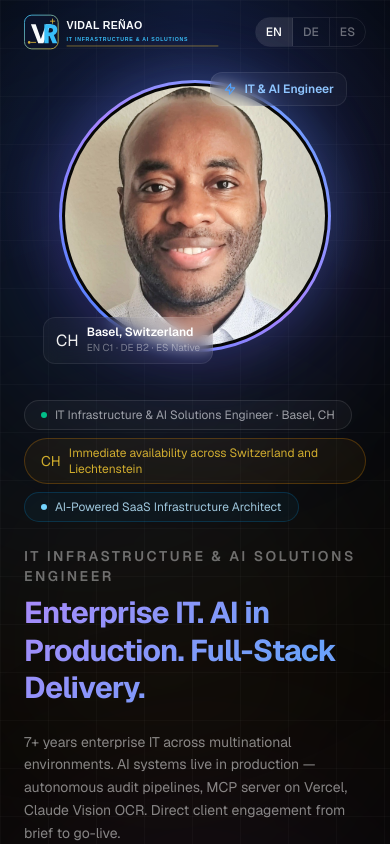
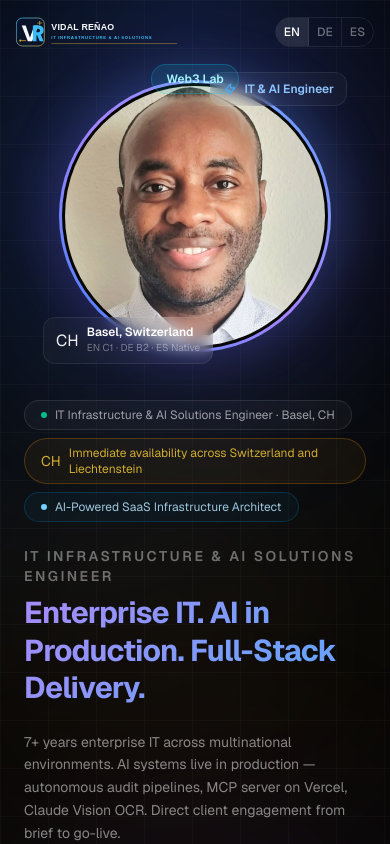
Before and after one commit to vidal-renao/vidal-pro-portfolio, a Next.js app: page /en in a window 390 px wide. Shown: the top 844 px of the page. Built offline with nearby package versions, Linux system fonts and the light colour scheme.

Commit message:
feat: link Web3 lab from portfolio navigation

```diff
--- a/components/NavBar.tsx
+++ b/components/NavBar.tsx
@@ -31,6 +31,7 @@ export default function NavBar() {
     { href: "#stack", label: t("stack") },
     { href: "#experience", label: t("experience") },
     { href: "#projects", label: t("projects") },
+    { href: `/${locale}/labs/community-fund`, label: t("lab") },
     { href: "#contact", label: t("contact") },
   ];
 
@@ -42,17 +43,17 @@ export default function NavBar() {
           : "bg-transparent"
       }`}
     >
-      <nav className="max-w-6xl mx-auto px-6 h-16 flex items-center justify-between">
+      <nav className="max-w-6xl mx-auto px-4 sm:px-6 h-16 flex items-center justify-between gap-3">
         {/* Brand identity */}
         <a href="#" className="group" aria-label="Vidal Reñao home">
           <Logo
             variant="inline"
-            className="h-10 w-auto max-w-[205px] sm:max-w-[245px] transition-opacity group-hover:opacity-90"
+            className="h-10 w-auto max-w-[170px] sm:max-w-[245px] transition-opacity group-hover:opacity-90"
           />
         </a>
 
         {/* Center links */}
-        <ul className="hidden md:flex items-center gap-8">
+        <ul className="hidden md:flex items-center gap-4 lg:gap-7">
           {navLinks.map((link) => (
             <li key={link.href}>
               <a
@@ -73,7 +74,7 @@ export default function NavBar() {
               <button
                 key={l}
                 onClick={() => switchLocale(l)}
-                className={`px-2.5 py-1.5 transition-colors duration-150 ${
+                className={`px-2 py-1.5 sm:px-2.5 transition-colors duration-150 ${
                   locale === l
                     ? "bg-white/10 text-white"
                     : "text-white/40 hover:text-white/70"
@@ -93,6 +94,14 @@ export default function NavBar() {
           </a>
         </div>
       </nav>
+      <div className="flex justify-center px-4 pb-3 md:hidden">
+        <a
+          href={`/${locale}/labs/community-fund`}
+          className="rounded-full border border-cyan-400/25 bg-cyan-400/10 px-3.5 py-1.5 text-xs font-semibold text-cyan-200 transition-colors hover:bg-cyan-400/20"
+        >
+          {t("lab")}
+        </a>
+      </div>
     </header>
   );
 }
--- a/messages/de.json
+++ b/messages/de.json
@@ -5,6 +5,7 @@
     "certifications": "Zertifizierungen",
     "experience": "Erfahrung",
     "projects": "Projekte",
+    "lab": "Web3 Lab",
     "contact": "Kontakt",
     "hire": "Gespräch starten"
   },
--- a/messages/en.json
+++ b/messages/en.json
@@ -5,6 +5,7 @@
     "certifications": "Certifications",
     "experience": "Experience",
     "projects": "Projects",
+    "lab": "Web3 Lab",
     "contact": "Contact",
     "hire": "Let's Talk"
   },
--- a/messages/es.json
+++ b/messages/es.json
@@ -5,6 +5,7 @@
     "certifications": "Certificaciones",
     "experience": "Experiencia",
     "projects": "Proyectos",
+    "lab": "Web3 Lab",
     "contact": "Contacto",
     "hire": "Hablemos"
   },
```
